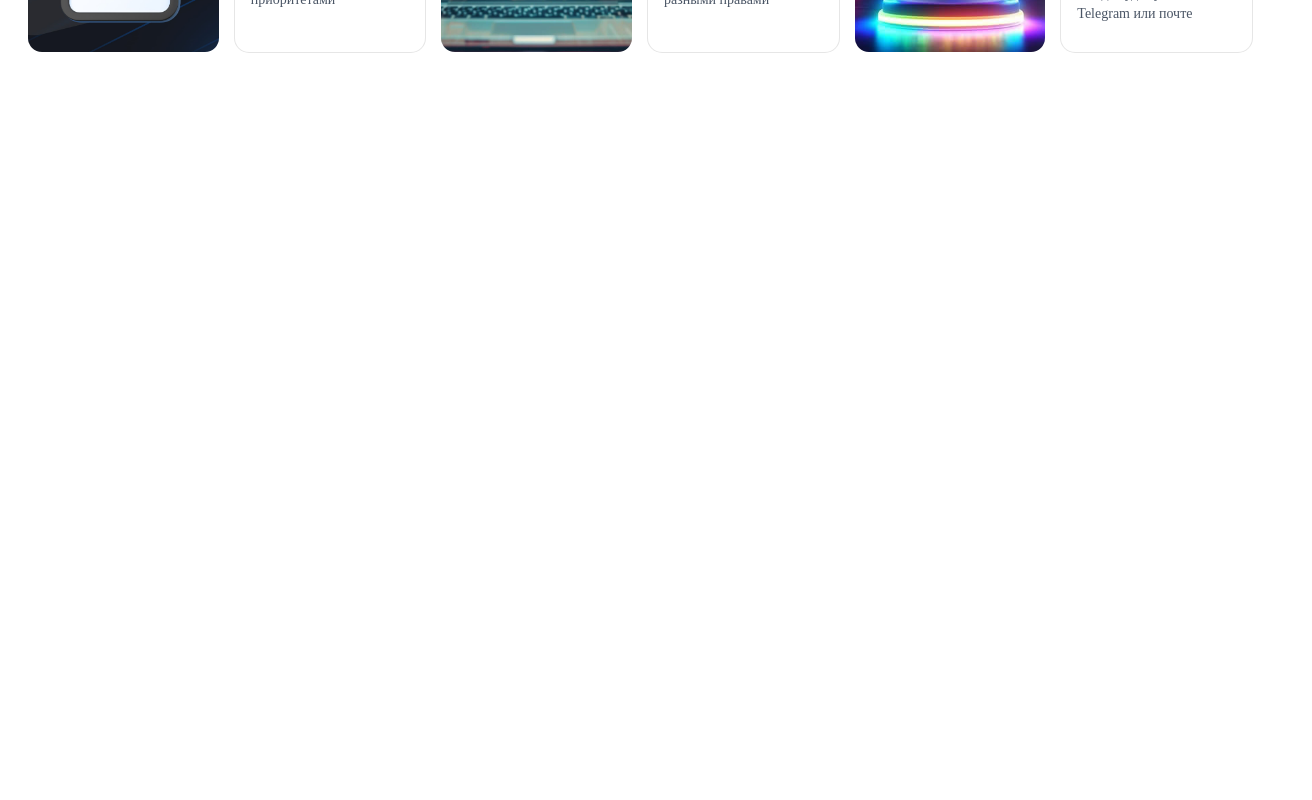
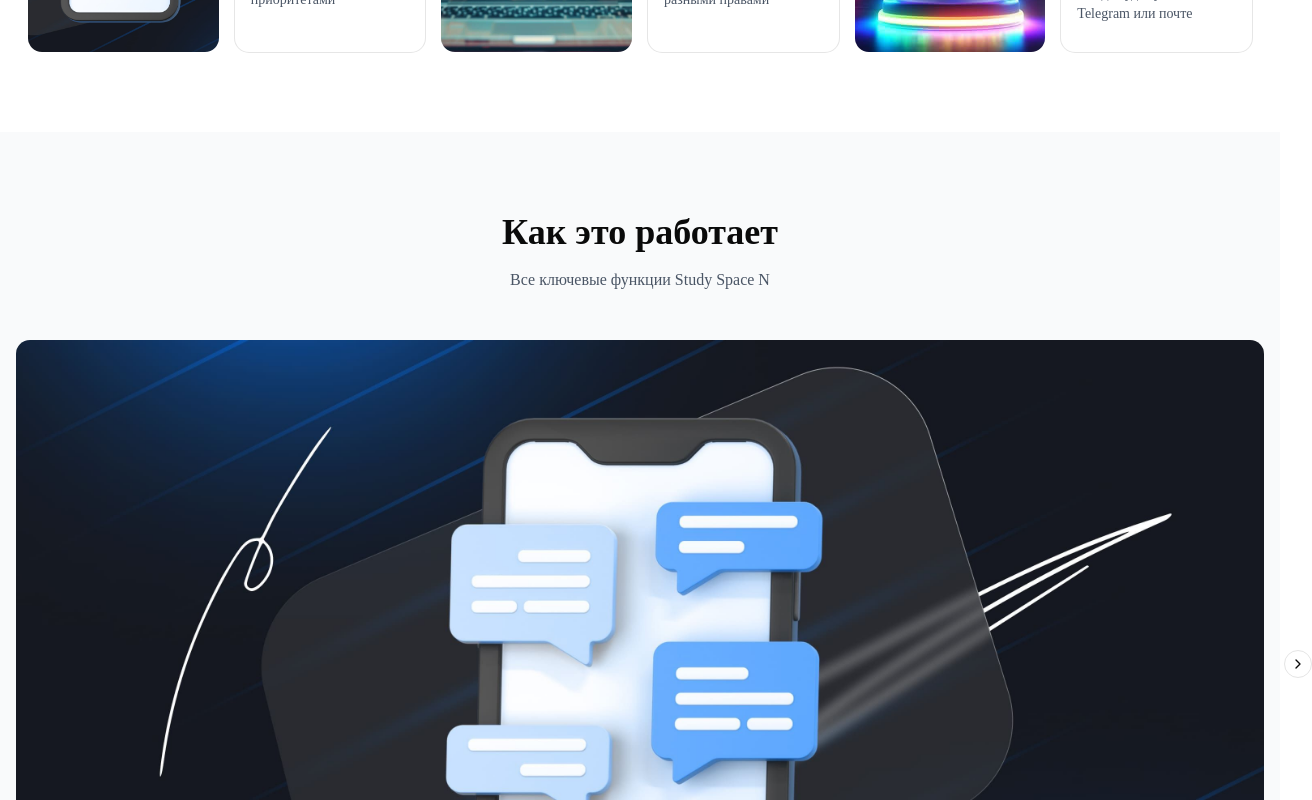
Before and after one commit to programmnik/study-space-n, a Next.js app: page / in a window 1280 px wide. Shown: the part 1400-2200 px from the top of the page, 1312 px wide, since content can reach past the window. Before the commit the page ends 1532 px from the top, so only its background shows below. Built offline with nearby package versions, Linux system fonts and the light colour scheme.

Commit message:
создана секция Slider

```diff
--- a/app/page.tsx
+++ b/app/page.tsx
@@ -1,5 +1,6 @@
 import { Features } from "@/components/landing/Features";
 import { Hero } from "@/components/landing/Hero";
+import { Slider } from "@/components/landing/Slider";
 import { Container } from "@/components/shared/Container";
 import { Header } from "@/components/shared/Header";
 
@@ -11,6 +12,8 @@
         <Hero />
         <Features />
       </Container>
+
+      <Slider />
     </main>
   </>
 }
--- /dev/null
+++ b/components/landing/Slider.tsx
@@ -0,0 +1,65 @@
+'use client'
+
+import { Card, CardContent } from '@/components/ui/card'
+import {
+    Carousel,
+    CarouselContent,
+    CarouselItem,
+    CarouselNext,
+    CarouselPrevious,
+} from '@/components/ui/carousel'
+import { GraduationCap, MessageSquare, Calendar, BookOpen } from 'lucide-react'
+
+const slides = [
+    {
+        title: 'Учебные материалы',
+        image: '/assets/chats.jpg'
+    },
+    {
+        title: 'Общение',
+        image: '/assets/chats.jpg'
+    },
+    {
+        title: 'Календарь',
+        image: '/assets/chats.jpg'
+    },
+    {
+        title: 'Журнал',
+        image: '/assets/chats.jpg'
+    }
+]
+
+export function Slider() {
+    return (
+        <section className="py-20 bg-gray-50 dark:bg-slate-900/50">
+            <div className="container mx-auto px-4">
+                <h2 className="text-3xl md:text-4xl font-bold text-center mb-4">
+                    Как это работает
+                </h2>
+                <p className="text-gray-600 dark:text-gray-400 text-center mb-12 max-w-2xl mx-auto">
+                    Все ключевые функции Study Space N
+                </p>
+
+                <Carousel className="max-w-7xl mx-auto">
+                    <CarouselContent>
+                        {slides.map((_, idx) => {
+                            return (
+                                <CarouselItem key={idx}>
+                                    <div key={idx} className="overflow-hidden rounded-xl h-full min-h-[200px] bg-gray-100 dark:bg-gray-800 flex items-center justify-center">
+                                        <img
+                                            src={slides[idx].image}
+                                            alt={slides[idx].title}
+                                            className="w-full h-full object-cover"
+                                        />
+                                    </div>
+                                </CarouselItem>
+                            )
+                        })}
+                    </CarouselContent>
+                    <CarouselPrevious />
+                    <CarouselNext />
+                </Carousel>
+            </div>
+        </section>
+    )
+}
--- a/components/ui/button.tsx
+++ b/components/ui/button.tsx
@@ -25,9 +25,9 @@
         xs: "h-6 gap-1 rounded-[min(var(--radius-md),10px)] px-2 text-xs in-data-[slot=button-group]:rounded-lg has-data-[icon=inline-end]:pr-1.5 has-data-[icon=inline-start]:pl-1.5 [&_svg:not([class*='size-'])]:size-3",
         sm: "h-7 gap-1 rounded-[min(var(--radius-md),12px)] px-2.5 text-[0.8rem] in-data-[slot=button-group]:rounded-lg has-data-[icon=inline-end]:pr-1.5 has-data-[icon=inline-start]:pl-1.5 [&_svg:not([class*='size-'])]:size-3.5",
         lg: "h-9 gap-1.5 px-2.5 has-data-[icon=inline-end]:pr-2 has-data-[icon=inline-start]:pl-2",
+        icon: "size-8",
         xl: "h-11 gap-2 px-4 text-base has-data-[icon=inline-end]:pr-3 has-data-[icon=inline-start]:pl-3 [&_svg:not([class*='size-'])]:size-5",
         "2xl": "h-14 gap-2.5 px-6 text-lg has-data-[icon=inline-end]:pr-4 has-data-[icon=inline-start]:pl-4 [&_svg:not([class*='size-'])]:size-6",
-        icon: "size-8",
         "icon-xs":
           "size-6 rounded-[min(var(--radius-md),10px)] in-data-[slot=button-group]:rounded-lg [&_svg:not([class*='size-'])]:size-3",
         "icon-sm":
--- /dev/null
+++ b/components/ui/carousel.tsx
@@ -0,0 +1,242 @@
+"use client"
+
+import * as React from "react"
+import useEmblaCarousel, {
+  type UseEmblaCarouselType,
+} from "embla-carousel-react"
+
+import { cn } from "@/lib/utils"
+import { Button } from "@/components/ui/button"
+import { ChevronLeftIcon, ChevronRightIcon } from "lucide-react"
+
+type CarouselApi = UseEmblaCarouselType[1]
+type UseCarouselParameters = Parameters<typeof useEmblaCarousel>
+type CarouselOptions = UseCarouselParameters[0]
+type CarouselPlugin = UseCarouselParameters[1]
+
+type CarouselProps = {
+  opts?: CarouselOptions
+  plugins?: CarouselPlugin
+  orientation?: "horizontal" | "vertical"
+  setApi?: (api: CarouselApi) => void
+}
+
+type CarouselContextProps = {
+  carouselRef: ReturnType<typeof useEmblaCarousel>[0]
+  api: ReturnType<typeof useEmblaCarousel>[1]
+  scrollPrev: () => void
+  scrollNext: () => void
+  canScrollPrev: boolean
+  canScrollNext: boolean
+} & CarouselProps
+
+const CarouselContext = React.createContext<CarouselContextProps | null>(null)
+
+function useCarousel() {
+  const context = React.useContext(CarouselContext)
+
+  if (!context) {
+    throw new Error("useCarousel must be used within a <Carousel />")
+  }
+
+  return context
+}
+
+function Carousel({
+  orientation = "horizontal",
+  opts,
+  setApi,
+  plugins,
+  className,
+  children,
+  ...props
+}: React.ComponentProps<"div"> & CarouselProps) {
+  const [carouselRef, api] = useEmblaCarousel(
+    {
+      ...opts,
+      axis: orientation === "horizontal" ? "x" : "y",
+    },
+    plugins
+  )
+  const [canScrollPrev, setCanScrollPrev] = React.useState(false)
+  const [canScrollNext, setCanScrollNext] = React.useState(false)
+
+  const onSelect = React.useCallback((api: CarouselApi) => {
+    if (!api) return
+    setCanScrollPrev(api.canScrollPrev())
+    setCanScrollNext(api.canScrollNext())
+  }, [])
+
+  const scrollPrev = React.useCallback(() => {
+    api?.scrollPrev()
+  }, [api])
+
+  const scrollNext = React.useCallback(() => {
+    api?.scrollNext()
+  }, [api])
+
+  const handleKeyDown = React.useCallback(
+    (event: React.KeyboardEvent<HTMLDivElement>) => {
+      if (event.key === "ArrowLeft") {
+        event.preventDefault()
+        scrollPrev()
+      } else if (event.key === "ArrowRight") {
+        event.preventDefault()
+        scrollNext()
+      }
+    },
+    [scrollPrev, scrollNext]
+  )
+
+  React.useEffect(() => {
+    if (!api || !setApi) return
+    setApi(api)
+  }, [api, setApi])
+
+  React.useEffect(() => {
+    if (!api) return
+    onSelect(api)
+    api.on("reInit", onSelect)
+    api.on("select", onSelect)
+
+    return () => {
+      api?.off("select", onSelect)
+    }
+  }, [api, onSelect])
+
+  return (
+    <CarouselContext.Provider
+      value={{
+        carouselRef,
+        api: api,
+        opts,
+        orientation:
+          orientation || (opts?.axis === "y" ? "vertical" : "horizontal"),
+        scrollPrev,
+        scrollNext,
+        canScrollPrev,
+        canScrollNext,
+      }}
+    >
+      <div
+        onKeyDownCapture={handleKeyDown}
+        className={cn("relative", className)}
+        role="region"
+        aria-roledescription="carousel"
+        data-slot="carousel"
+        {...props}
+      >
+        {children}
+      </div>
+    </CarouselContext.Provider>
+  )
+}
+
+function CarouselContent({ className, ...props }: React.ComponentProps<"div">) {
+  const { carouselRef, orientation } = useCarousel()
+
+  return (
+    <div
+      ref={carouselRef}
+      className="overflow-hidden"
+      data-slot="carousel-content"
+    >
+      <div
+        className={cn(
+          "flex",
+          orientation === "horizontal" ? "-ml-4" : "-mt-4 flex-col",
+          className
+        )}
+        {...props}
+      />
+    </div>
+  )
+}
+
+function CarouselItem({ className, ...props }: React.ComponentProps<"div">) {
+  const { orientation } = useCarousel()
+
+  return (
+    <div
+      role="group"
+      aria-roledescription="slide"
+      data-slot="carousel-item"
+      className={cn(
+        "min-w-0 shrink-0 grow-0 basis-full",
+        orientation === "horizontal" ? "pl-4" : "pt-4",
+        className
+      )}
+      {...props}
+    />
+  )
+}
+
+function CarouselPrevious({
+  className,
+  variant = "outline",
+  size = "icon-sm",
+  ...props
+}: React.ComponentProps<typeof Button>) {
+  const { orientation, scrollPrev, canScrollPrev } = useCarousel()
+
+  return (
+    <Button
+      data-slot="carousel-previous"
+      variant={variant}
+      size={size}
+      className={cn(
+        "absolute touch-manipulation rounded-full",
+        orientation === "horizontal"
+          ? "inset-y-0 -left-12 my-auto"
+          : "-top-12 left-1/2 -translate-x-1/2 rotate-90",
+        className
+      )}
+      disabled={!canScrollPrev}
+      onClick={scrollPrev}
+      {...props}
+    >
+      <ChevronLeftIcon />
+      <span className="sr-only">Previous slide</span>
+    </Button>
+  )
+}
+
+function CarouselNext({
+  className,
+  variant = "outline",
+  size = "icon-sm",
+  ...props
+}: React.ComponentProps<typeof Button>) {
+  const { orientation, scrollNext, canScrollNext } = useCarousel()
+
+  return (
+    <Button
+      data-slot="carousel-next"
+      variant={variant}
+      size={size}
+      className={cn(
+        "absolute touch-manipulation rounded-full",
+        orientation === "horizontal"
+          ? "inset-y-0 -right-12 my-auto"
+          : "-bottom-12 left-1/2 -translate-x-1/2 rotate-90",
+        className
+      )}
+      disabled={!canScrollNext}
+      onClick={scrollNext}
+      {...props}
+    >
+      <ChevronRightIcon />
+      <span className="sr-only">Next slide</span>
+    </Button>
+  )
+}
+
+export {
+  type CarouselApi,
+  Carousel,
+  CarouselContent,
+  CarouselItem,
+  CarouselPrevious,
+  CarouselNext,
+  useCarousel,
+}
--- a/package.json
+++ b/package.json
@@ -12,6 +12,7 @@
     "@base-ui/react": "^1.7.0",
     "class-variance-authority": "^0.7.1",
     "clsx": "^2.1.1",
+    "embla-carousel-react": "^8.6.0",
     "lucide-react": "^1.31.0",
     "next": "16.3.0",
     "next-themes": "^0.4.6",
```
Also changed, not shown: 1 other file (tests, documents, lock files or other folders).
